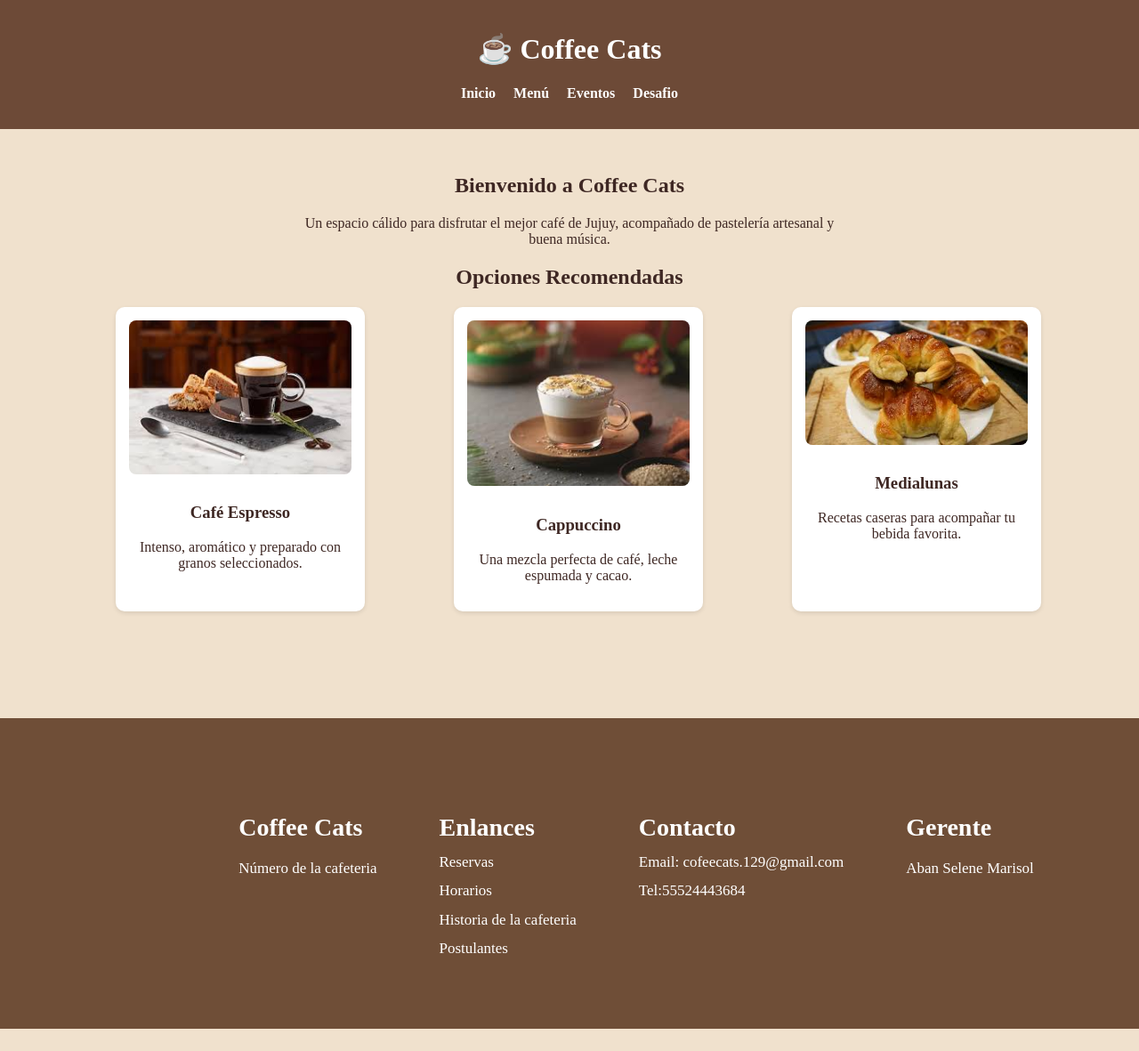
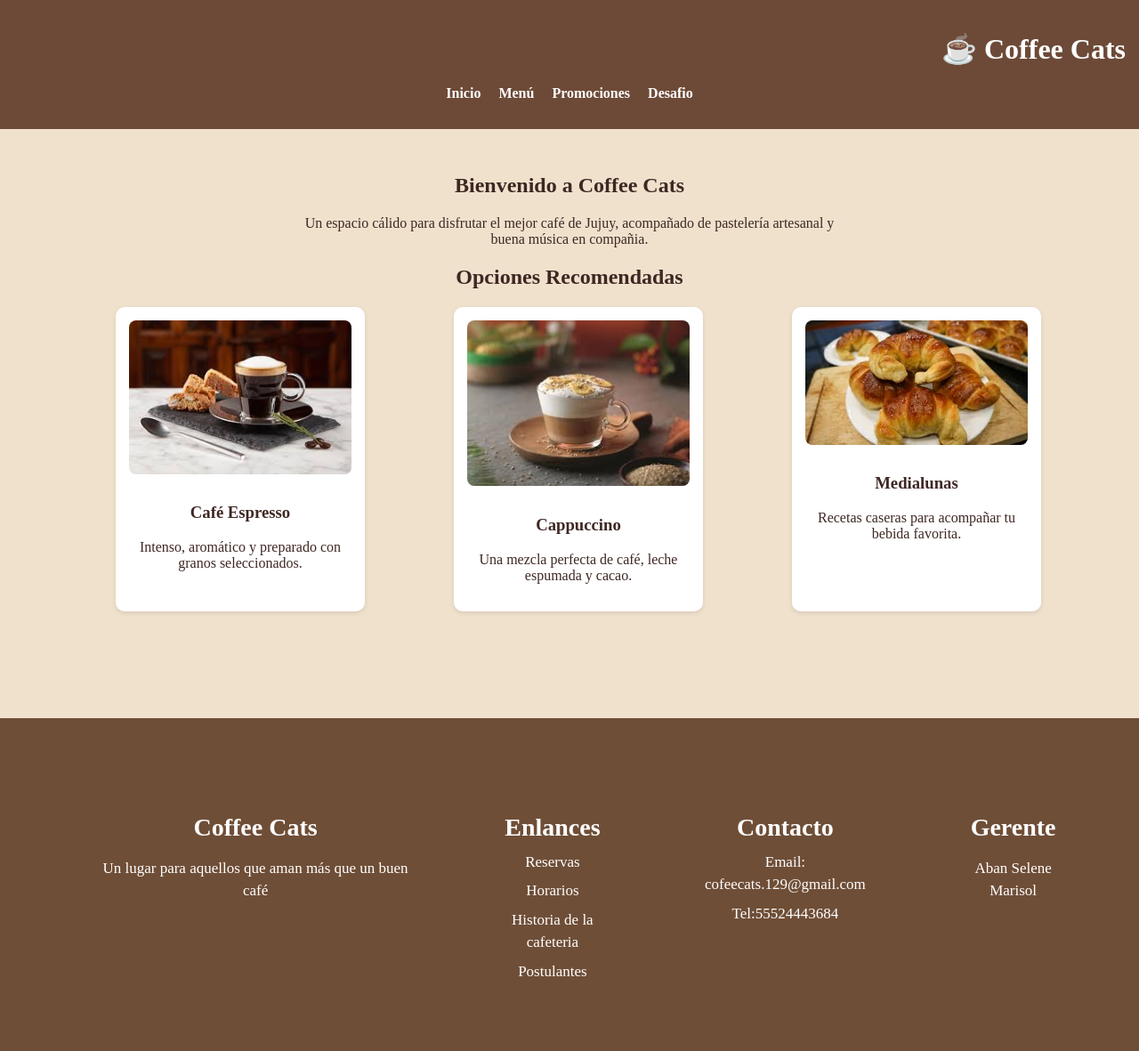
Before and after one commit to Pat0-Cuack/proyecto_html_Aban_Selene_Marisol, a plain HTML site: page index.html in a window 1280 px wide. Shown: the whole page at 89% size. Before the commit the page ends 1156 px from the top, so only its background shows below. Drawn offline with Linux system fonts and the light colour scheme.

Commit message:
Cuarto arreglo de la seccion de informacion en la parte inferior, ajuste del nombre de la pagina, falta logo

```diff
--- a/index.html
+++ b/index.html
@@ -13,7 +13,7 @@
       <ul>
         <li><a href="index.html">Inicio</a></li>
         <li><a href="index.html">Menú</a></li>
-        <li><a href="index.html">Eventos</a>
+        <li><a href="index.html">Promociones</a>
         <li><a href="desafio.html">Desafio</a></li>
       </ul>
     </nav>
@@ -21,7 +21,7 @@
   <main class="main">
     <section class="intro">
       <h2>Bienvenido a Coffee Cats</h2>
-      <p>Un espacio cálido para disfrutar el mejor café de Jujuy, acompañado de pastelería artesanal y buena música.</p>
+      <p>Un espacio cálido para disfrutar el mejor café de Jujuy, acompañado de pastelería artesanal y buena música en compañia.</p>
     </section>
 
     <section class="productos">
@@ -50,7 +50,7 @@
     <div class="footer-content">
     <div class="footer-seccion">
         <h4>Coffee Cats</h4>
-    <p>Número de la cafeteria</p>
+        <p>Un lugar para aquellos que aman más que un buen café</p>
     </div>
     <div class="footer-seccion">
         <h4>Enlances</h4>
--- a/styles.css
+++ b/styles.css
@@ -11,7 +11,7 @@ body {
   background-color: #6d4a37;
   color: white;
   padding: 15px;
-  text-align: center;
+  text-align: right;
 }
 
 .header nav ul {
@@ -68,13 +68,13 @@ body {
 }
 
 .footer-content {
-  margin-left: 150px;
+  margin-left: 30px;
   font-size: 10px;          /* texto más chico */
   display: flex;
   flex-direction: row;      /* columnas en fila */
   gap: 70px;
   justify-content: center;  /* centra las secciones */
-  text-align: left;         /* mejor para listas y párrafos */
+  text-align: center;         /* mejor para listas y párrafos */
 }
 
 .footer-content h4 {
```
Also changed, not shown: 1 other file.
